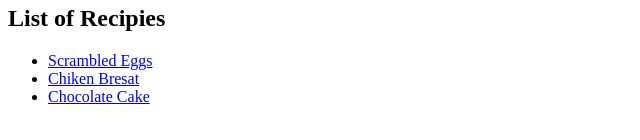
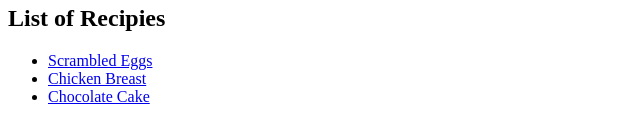
Before and after one commit to Shab-h/odin-recipes, a plain HTML site: page index.html in a window 1280 px wide. Shown: the part 276-416 px from the top of the page, 0-640 px from the left. Drawn offline with Linux system fonts and the light colour scheme.

Commit message:
Fix spelling mistakes

```diff
--- a/index.html
+++ b/index.html
@@ -12,7 +12,7 @@
     <h2>List of Recipies</h2>
     <ul>
         <li><a href="./recipes/Scrambled-Eggs.html">Scrambled Eggs</a></li>
-        <li><a href="./recipes/Chicken-Breast.html">Chiken Bresat</a></li>
+        <li><a href="./recipes/Chicken-Breast.html">Chicken Breast</a></li>
         <li><a href="./recipes/Chocolate-Cake.html">Chocolate Cake</a></li>
     </ul>
 </body>
```
